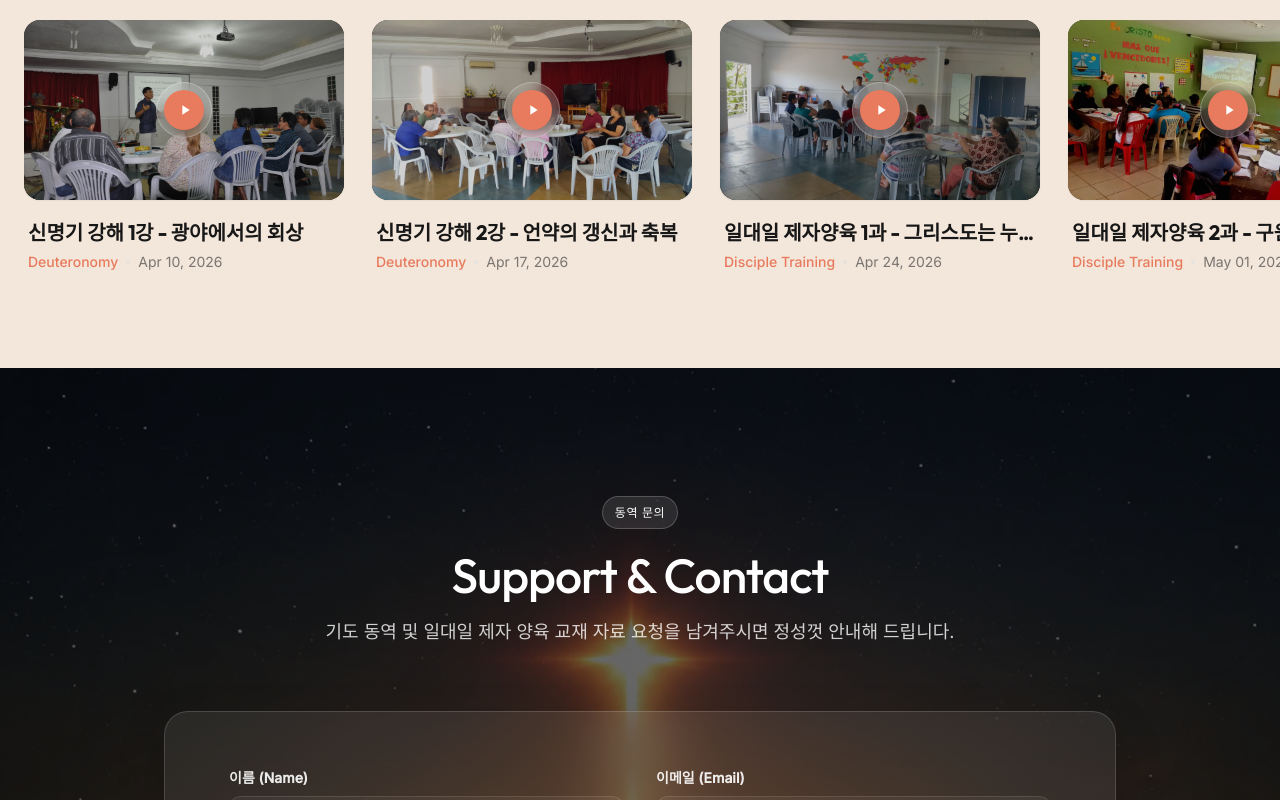
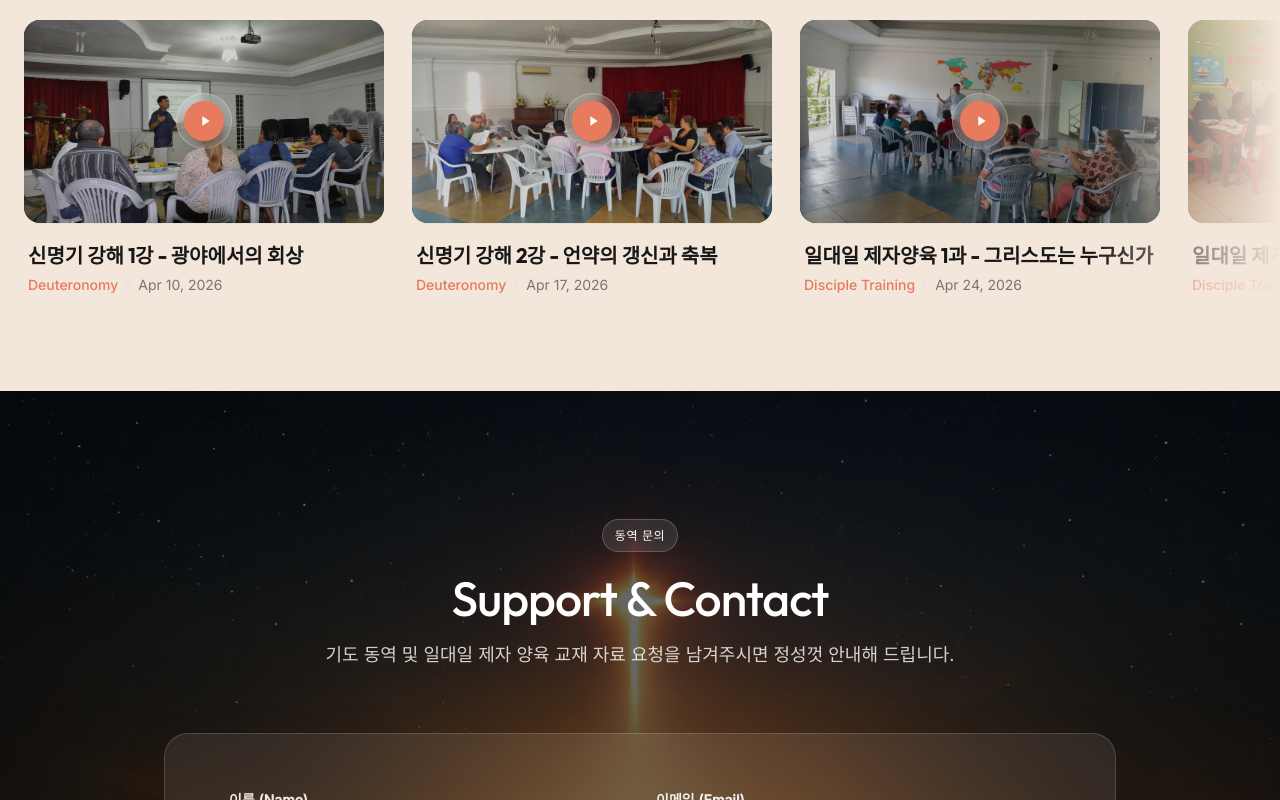
Before and after one commit to JinKiHwan/south-america, a Nuxt app: page / in a window 1280 px wide. Shown: the part 2000-2800 px from the top of the page. Built offline with nearby package versions, Linux system fonts and the light colour scheme; a web font is replaced by a local one.

Commit message:
feat: optimize youtube layout and set contact background fixed

```diff
--- a/app/components/ContactForm.vue
+++ b/app/components/ContactForm.vue
@@ -2,8 +2,8 @@
   <!-- Contact Section with Background Image -->
   <section
     id="contact"
-    class="py-32 relative overflow-hidden bg-cover bg-center"
-    style="background-image: linear-gradient(rgba(0, 0, 0, 0.6), rgba(0, 0, 0, 0.6)), url('/images/contact/contact_bg.webp');"
+    class="py-32 relative overflow-hidden bg-cover bg-center bg-fixed"
+    style="background-image: linear-gradient(rgba(0, 0, 0, 0.6), rgba(0, 0, 0, 0.6)), url('/images/contact/contact_bg.webp'); background-attachment: fixed;"
   >
     <div class="mx-auto px-6 relative z-10" style="max-width: 1000px;">
 
--- a/app/components/YoutubeLectures.vue
+++ b/app/components/YoutubeLectures.vue
@@ -32,7 +32,8 @@
     </div>
 
     <!-- Scroll carousel -->
-    <div class="pl-6 md:pl-[max(1.5rem,calc((100vw-1600px)/2+1.5rem))]">
+    <div class="relative pl-6 md:pl-[max(1.5rem,calc((100vw-1600px)/2+1.5rem))]">
+      <div class="lecture-swiper-container">
         <swiper
           :modules="[FreeMode]"
           :slidesPerView="'auto'"
@@ -40,8 +41,8 @@
           :freeMode="true"
           class="w-full overflow-visible lecture-swiper"
         >
-        <swiper-slide v-for="video in mockVideos" :key="video.id" style="width: 320px !important;">
-          <div class="group cursor-pointer" style="width: 100%; max-width: 320px;">
+          <swiper-slide v-for="video in mockVideos" :key="video.id" style="width: 360px !important;">
+            <div class="group cursor-pointer" style="width: 100%; max-width: 360px;">
               <!-- Thumbnail (16:9) -->
               <div class="relative overflow-hidden rounded-2xl mb-5 shadow-sm" style="aspect-ratio: 16/9; background: #171717; width: 100%;">
                 <img
@@ -67,7 +68,7 @@
               <!-- Card info -->
               <div class="flex flex-col gap-1.5 px-1">
                 <h3
-                class="line-clamp-1 group-hover:text-primary transition-colors duration-300"
+                  class="line-clamp-1 group-hover:text-[#E87A5D] transition-colors duration-300"
                   style="
                     font-family: 'Outfit', sans-serif;
                     font-size: 20px;
@@ -87,6 +88,7 @@
             </div>
           </swiper-slide>
         </swiper>
+      </div>
     </div>
   </section>
 </template>
@@ -135,9 +137,20 @@ onMounted(() => {
 .hide-scrollbar::-webkit-scrollbar { display: none; }
 .hide-scrollbar { -ms-overflow-style: none; scrollbar-width: none; }
 
+.lecture-swiper-container {
+  position: relative;
+  width: 100%;
+  mask-image: linear-gradient(to right, black 85%, transparent 100%);
+  -webkit-mask-image: linear-gradient(to right, black 85%, transparent 100%);
+}
+
 @media (max-width: 768px) {
   :deep(.swiper-slide) {
     width: 280px !important;
   }
+  .lecture-swiper-container {
+    mask-image: none;
+    -webkit-mask-image: none;
+  }
 }
 </style>
```
Lines whose indentation alone changed are shown as unchanged.
